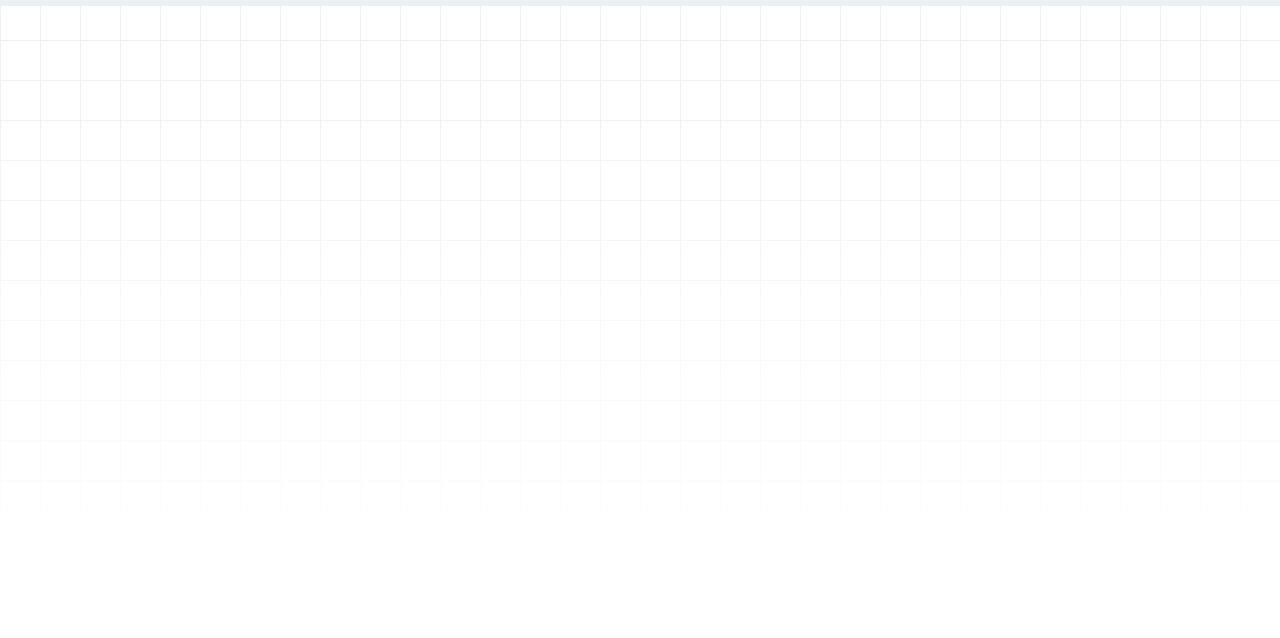
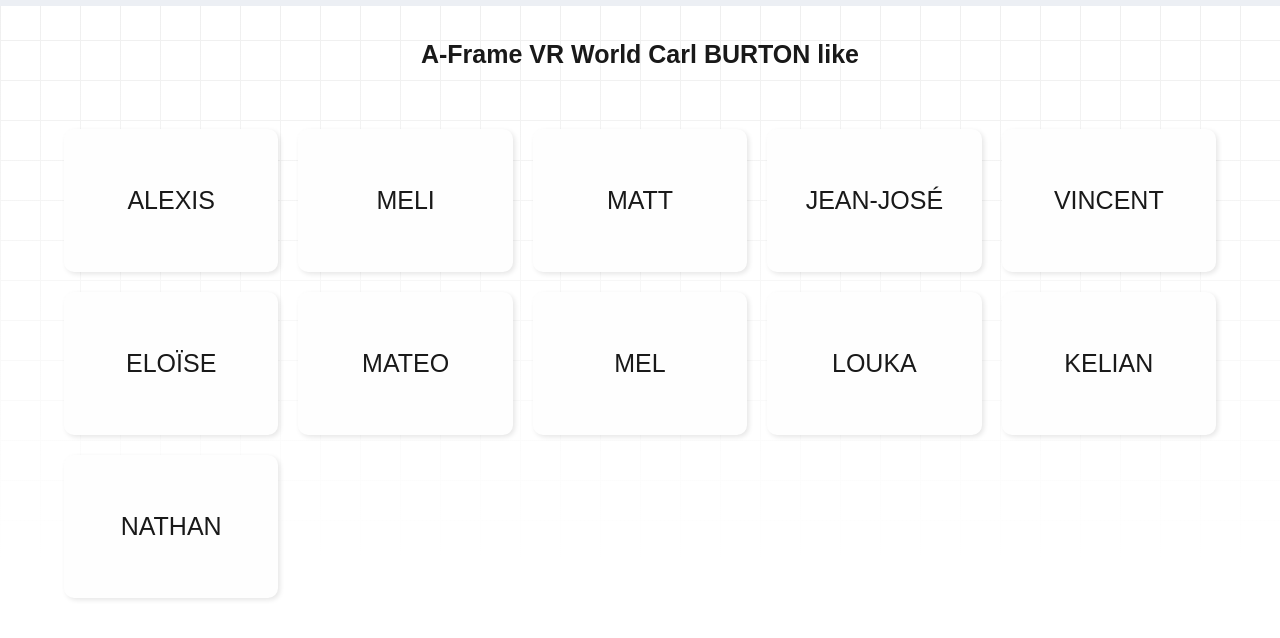
Before and after one commit to denis-springinsfeld/BUT3-3D, a plain HTML site: page index.html in a window 1280 px wide. Drawn offline with Linux system fonts and the light colour scheme.

Commit message:
Replace A-Frame VR scene with a navigation menu of VR projects

```diff
--- a/index.html
+++ b/index.html
@@ -109,63 +109,69 @@
     </style>
   </head>
   <body>
-    <a-scene fog="type: linear; color: #AAA; near: 5; far: 20">
-      <a-assets>
-        <a-asset-item id="plant" src="assets/plant.glb"></a-asset-item>
-      </a-assets>
-
-      <a-entity
-        light="type: point; color: white; intensity: 0.7"
-        position="0 2 0"
-      ></a-entity>
-
-      <a-entity gltf-model="#plant" position="2 0 -3" scale="1 1 1"></a-entity>
-
-      <a-entity>
-        <a-box
-          position="0.00879 2.92255 -4.76049"
-          rotation="0 45 0"
-          color="#4CC3D9"
-        ></a-box>
-        <a-box
-          position="-0.00832 2.92255 -4.48699"
-          rotation="0 45 0"
-          color="#4CC3D9"
-        ></a-box>
-        <a-sphere position="0 1.25 -5" radius="1.25" color="#EF2D5E"></a-sphere>
-        <a-cylinder
-          position="1 0.75 -3"
-          radius="0.5"
-          height="1.5"
-          color="#FFC65D"
-        ></a-cylinder>
-        <a-plane
-          position="0 0 -4"
-          rotation="-90 0 0"
-          width="4"
-          height="4"
-          color="#7BC8A4"
-        ></a-plane>
-      </a-entity>
-      <a-entity
-        geometry="primitive: sphere; radius:.25"
-        material="color: #7BC8A4; shader: flat; castShadow: true"
-        light="type: point; color: #fff; intensity: 2; distance: 20; decay: 2"
-        position="-5 2.5 0"
-      >
-      </a-entity>
-
-      <a-sky color="#ECECEC"></a-sky>
-      <a-entity id="cameraRig" position="0 0 5">
-        <a-camera
-          position="0 1.6 0"
-          rotation="0 90 0"
-          wasd-controls-enabled
-          look-controls-enabled
-        >
-          <a-cursor color="#FF0000"></a-cursor>
-        </a-camera>
-      </a-entity>
-    </a-scene>
+    <div>
+      <h1>A-Frame VR World Carl BURTON like</h1>
+      <div class="container">
+        <nav class="nav">
+          <ul class="cards">
+            <li>
+              <a class="card" href="https://alexouuuuuuuuuuu.github.io/VRtest/"
+                >ALEXIS</a
+              >
+            </li>
+            <li>
+              <a class="card" href="https://melihsati.github.io/3D/">MELI</a>
+            </li>
+            <li>
+              <a class="card" href="https://funnyrakoon.github.io/scene3D/"
+                >MATT</a
+              >
+            </li>
+            <li>
+              <a class="card" href="https://dixydres.github.io/Projet-3D/"
+                >JEAN-JOSÉ</a
+              >
+            </li>
+            <li>
+              <a class="card" href="https://armand-vincent.github.io/Scene3D/"
+                >VINCENT</a
+              >
+            </li>
+            <li>
+              <a class="card" href="https://yooeslie.github.io/Projet-3D/"
+                >ELOÏSE</a
+              >
+            </li>
+            <li>
+              <a
+                class="card"
+                href="https://mateomougenot.github.io/dev-VR-Mateo/"
+                >MATEO</a
+              >
+            </li>
+            <li>
+              <a class="card" href="https://mel-lpz.github.io/Mel-Projet3D"
+                >MEL</a
+              >
+            </li>
+            <li>
+              <a class="card" href="https://loukkka.github.io/ProjetVirtual/"
+                >LOUKA</a
+              >
+            </li>
+            <li>
+              <a class="card" href="https://kelian83.github.io/projet-vr/"
+                >KELIAN</a
+              >
+            </li>
+            <li>
+              <a class="card" href="https://nath-dejean.github.io/BUT3-3D/"
+                >NATHAN</a
+              >
+            </li>
+          </ul>
+        </nav>
+      </div>
+    </div>
   </body>
 </html>
```
